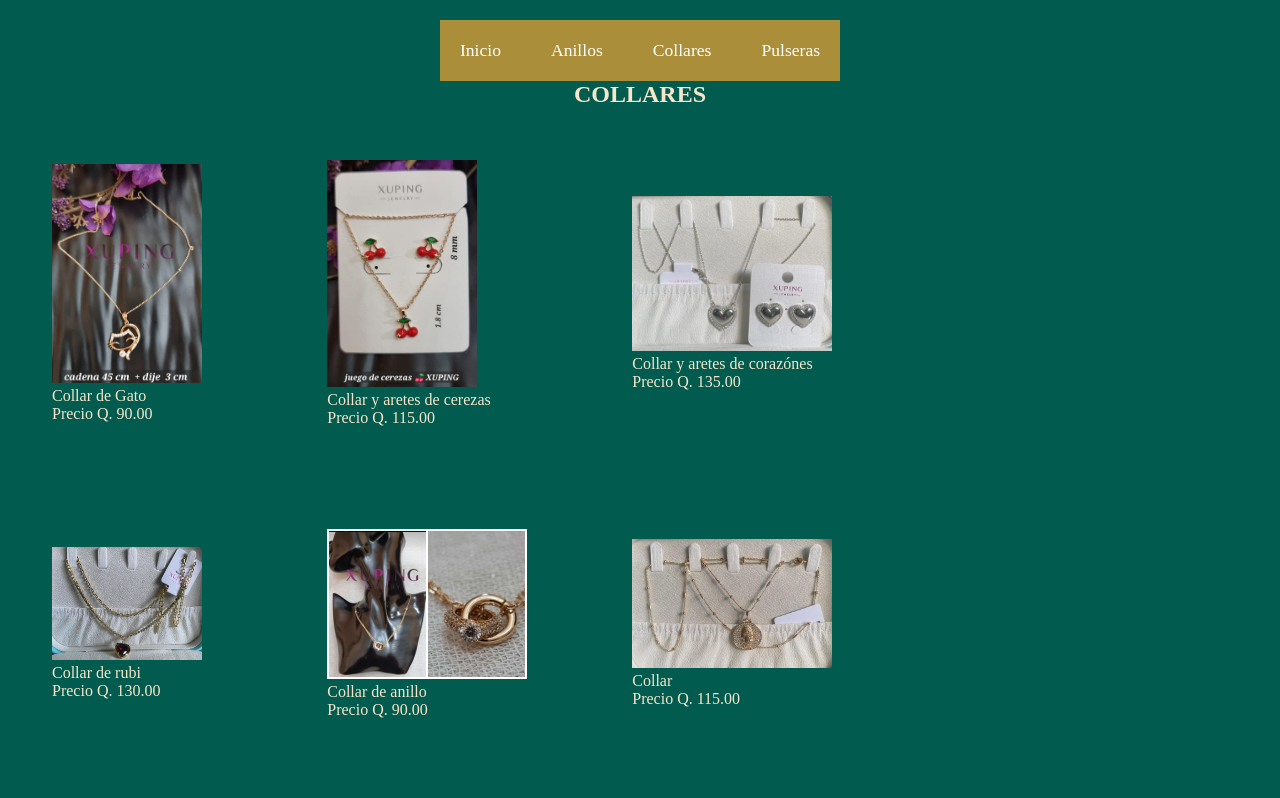
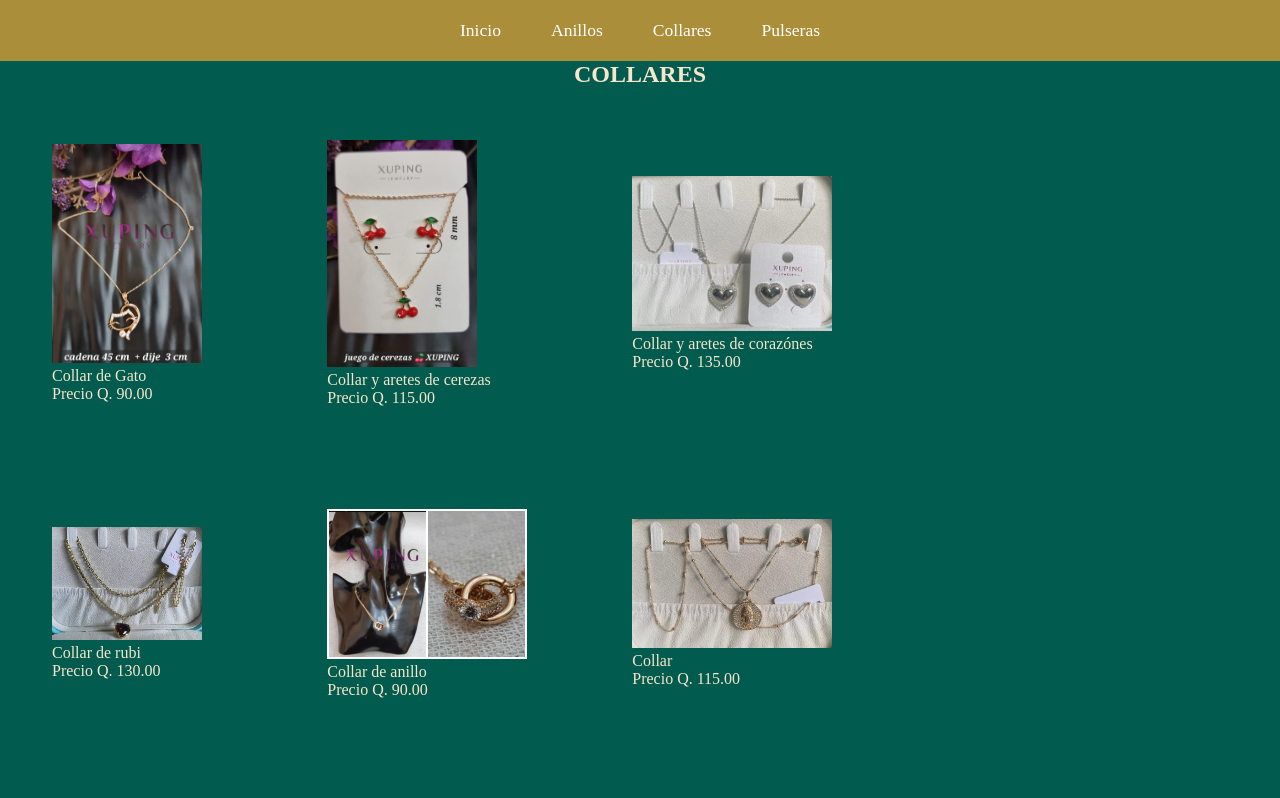
Before and after one commit to JairoGarcia5/JOYERIA, a plain HTML site: page collares.html in a window 1280 px wide. Shown: the top 798 px of the page. Drawn offline with Linux system fonts and the light colour scheme.

Commit message:
Update style2.css

```diff
--- a/style2.css
+++ b/style2.css
@@ -5,20 +5,20 @@
 }
 
 /* Centrar menu */
-.ola {
-  display: flex;
-  justify-content: center;
-  margin-top: 20px;
+.desplegable {
+  background: #AA8E39;
+  width: 100%;
 }
 
 .desplegable ul {
   display: flex;
-  flex-direction: row;
   justify-content: center;
   align-items: center;
   gap: 30px;
-  padding: 10px;
+  padding: 10px 0;
+  margin: 0 auto;
 }
+
 
 /*computadora*/
 .barras{display: none;}
@@ -106,10 +106,4 @@ button{
         height: 100vh;
         font-size: 1.6rem;
     }
-    .ola{
-        list-style: none;
-  padding: 0;
-  margin: 0 auto;
-  text-align: center;
-    }
 }
```
